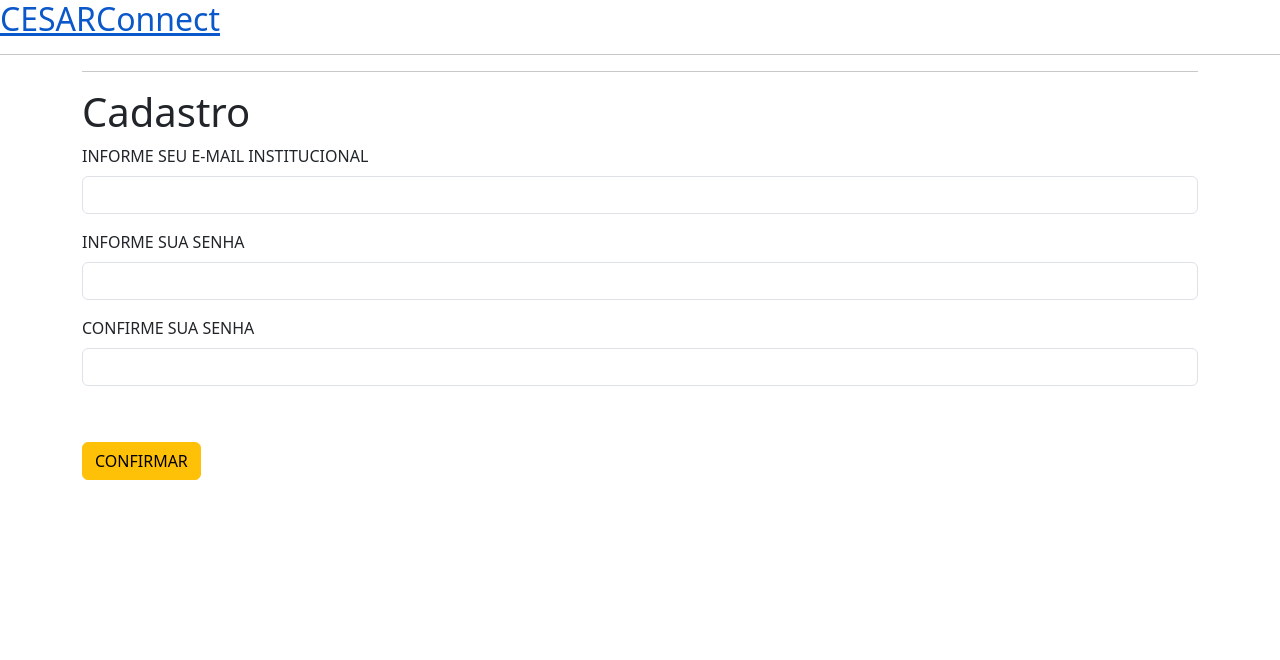
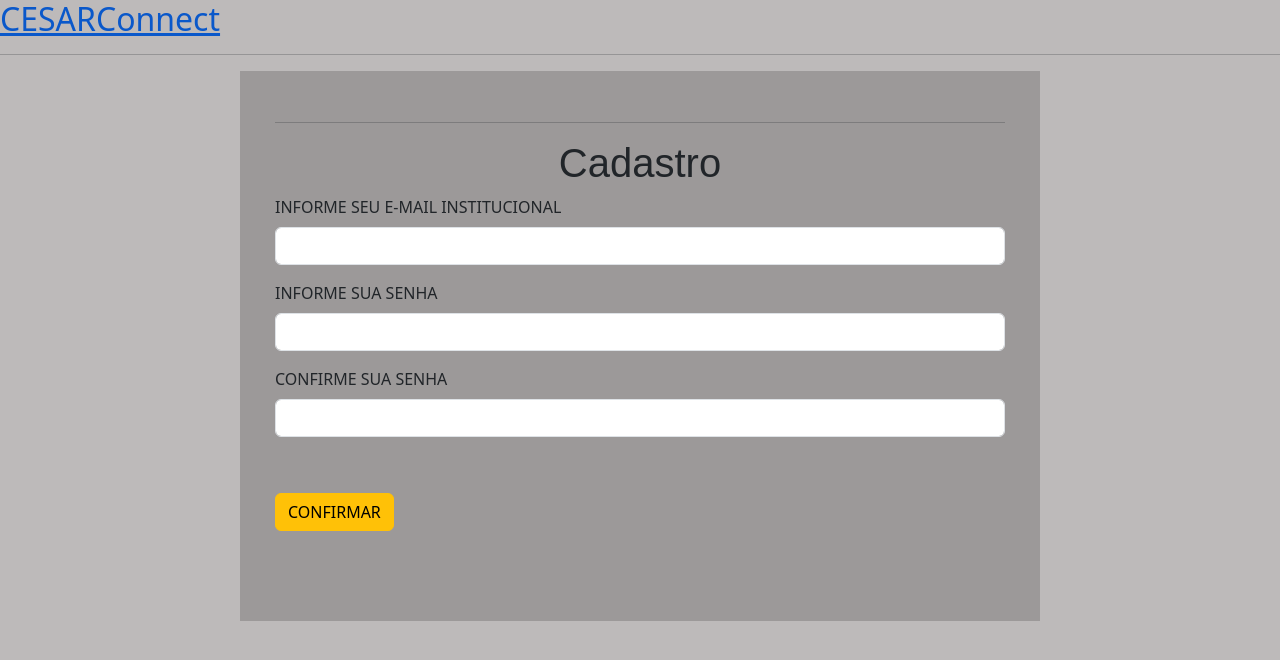
Before and after one commit to caetrias/connectcesar, a Django app: page /cadastro/ in a window 1280 px wide. Shown: the top 660 px of the page. Run offline with Django 4.2, Linux system fonts and the light colour scheme.

Commit message:
correção nas cores e deleção das paginas css.

```diff
--- a/cesarconnect/templates/cadastro.html
+++ b/cesarconnect/templates/cadastro.html
@@ -6,6 +6,23 @@
     <title>CESARConnect</title>
     <link href="https://cdn.jsdelivr.net/npm/bootstrap@5.3.2/dist/css/bootstrap.min.css" rel="stylesheet" integrity="sha384-T3c6CoIi6uLrA9TneNEoa7RxnatzjcDSCmG1MXxSR1GAsXEV/Dwwykc2MPK8M2HN" crossorigin="anonymous">
     <link rel="stylesheet" type="text/css" href="cadastro.css">
+    <style>
+      .container{
+      background-color: #9c9999;
+      padding: 35px;
+      padding-bottom: 90px;
+      width: 800px;
+    }
+    h1{
+      font-family: Arial, Helvetica, sans-serif;
+      font-size: 40px;
+      text-align: center;
+
+    }
+    body{
+    background-color: #bdbaba;
+   }
+    </style>
   </head>
   <body>
 
```
Also changed, not shown: cesarconnect/templates/cadastro.css (deleted, +0 -16 lines), cesarconnect/templates/cadastrologin.css (deleted, +0 -12 lines), cesarconnect/templates/login.html (+9 -6 lines).
